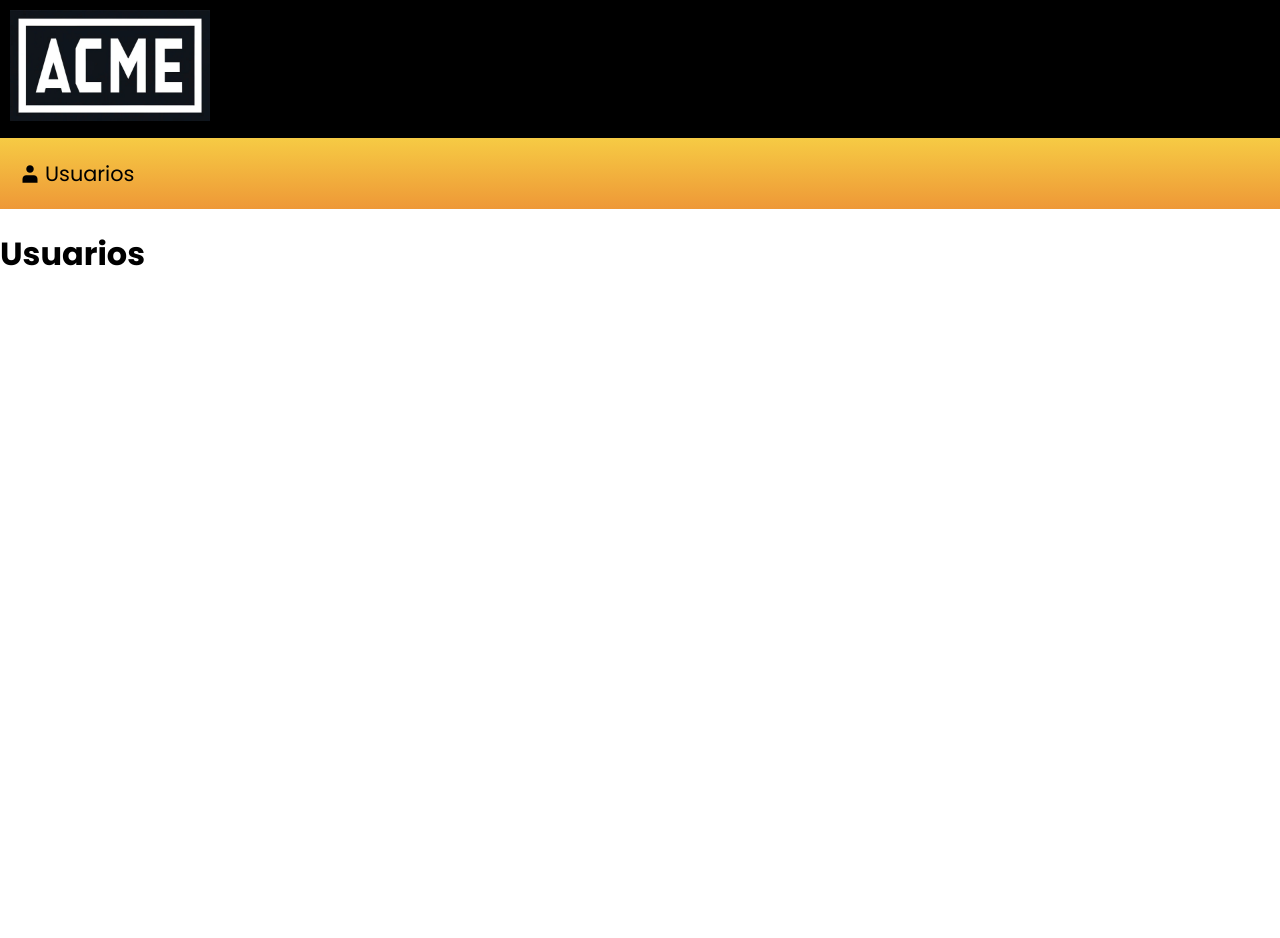
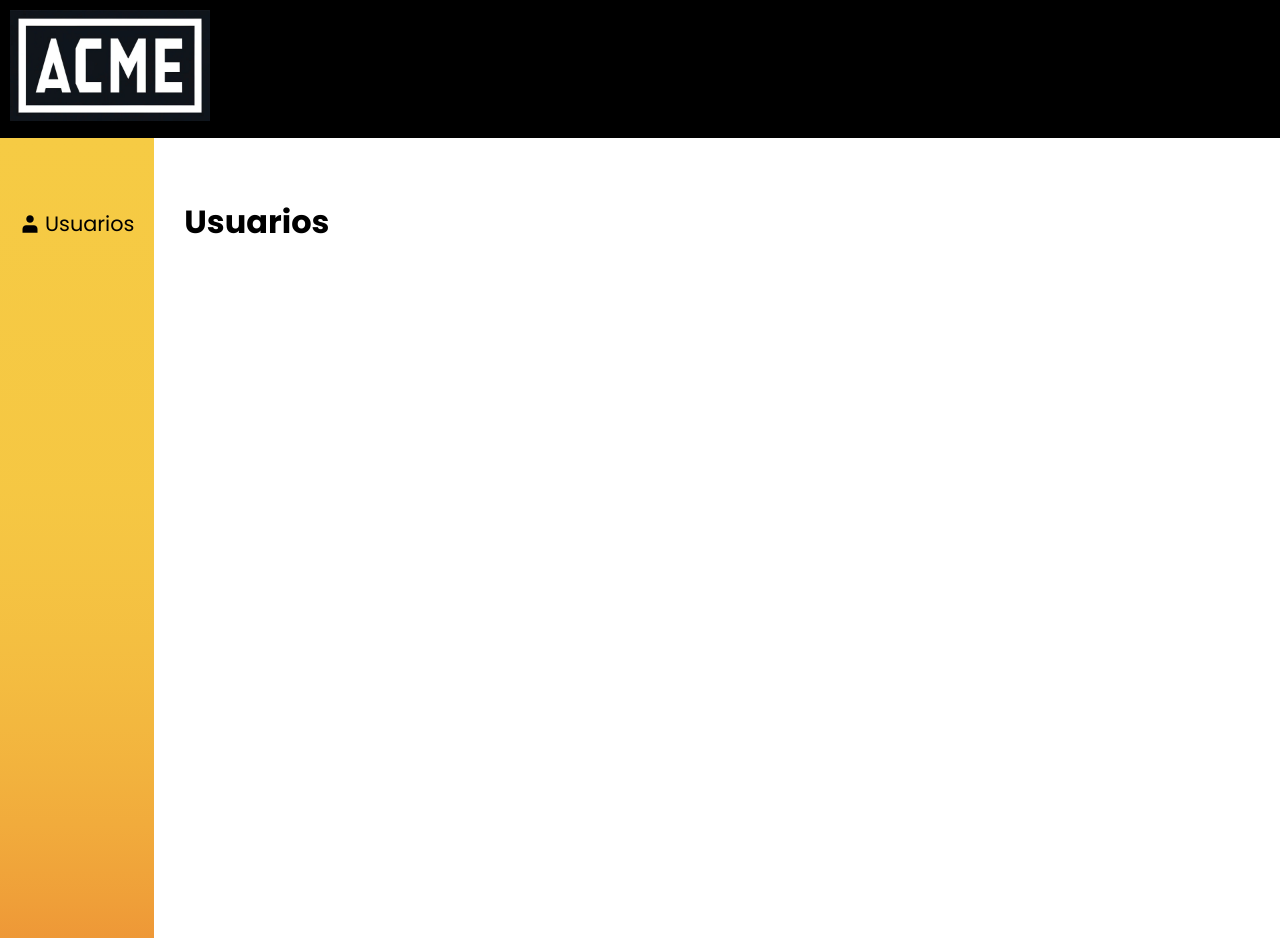
Before and after one commit to InsanityPrision/justnet-prueba-tecnica, a React (Vite) app: page /users in a window 1280 px wide. Before the commit the page ends 800 px from the top, so only its background shows below. Built offline with nearby package versions, Linux system fonts and the light colour scheme.

Commit message:
Apply css to NavMenu and UsersPage for better colocation

```diff
--- /dev/null
+++ b/src/components/App/App.css
@@ -0,0 +1,6 @@
+.main-container {
+  display: flex;
+  flex-direction: row;
+  height: 100vh;
+  gap: 30px;
+}
--- a/src/components/App/App.tsx
+++ b/src/components/App/App.tsx
@@ -1,12 +1,13 @@
 import { Outlet } from "react-router";
 import Header from "../Header/Header";
 import NavMenu from "../NavMenu/NavMenu";
+import "./App.css";
 
 const App: React.FC = () => {
   return (
     <>
       <Header />
-      <main>
+      <main className="main-container">
         <NavMenu />
         <Outlet />
       </main>
--- a/src/components/NavMenu/NavMenu.css
+++ b/src/components/NavMenu/NavMenu.css
@@ -1,9 +1,10 @@
 .nav-menu {
-  background: linear-gradient(#f6cb44, #ee9837);
+  background: linear-gradient(#f6cb44, 80%, #ee9837);
   padding: 20px;
 }
 
 .nav-menu__link {
+  margin-top: 50px;
   display: flex;
   align-items: center;
   gap: 5px;
--- a/src/styles/styles.css
+++ b/src/styles/styles.css
@@ -7,6 +7,11 @@
 body {
   margin: 0;
   font-family: "Poppins", sans-serif;
+}
+
+h1 {
+  margin: 0;
+  font-size: 2rem;
 }
 
 a {
--- /dev/null
+++ b/src/users/pages/UsersPage/UsersPage.css
@@ -0,0 +1,3 @@
+.page-title {
+  margin-top: 60px;
+}
--- a/src/users/pages/UsersPage/UsersPage.tsx
+++ b/src/users/pages/UsersPage/UsersPage.tsx
@@ -1,9 +1,10 @@
 import UsersList from "../../components/UsersList/UsersList";
+import "./UsersPage.css";
 
 const UsersPage: React.FC = () => {
   return (
     <>
-      <h1>Usuarios</h1>
+      <h1 className="page-title">Usuarios</h1>
       <UsersList users={[]} />
     </>
   );
```
